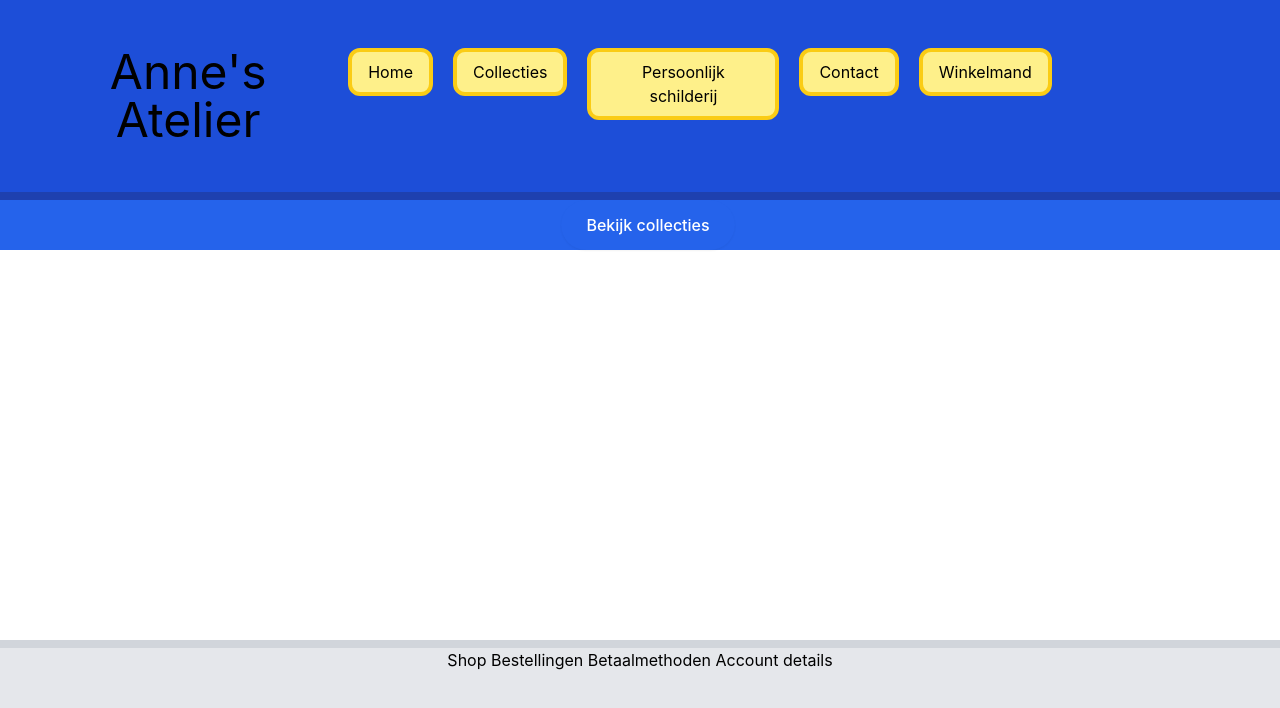
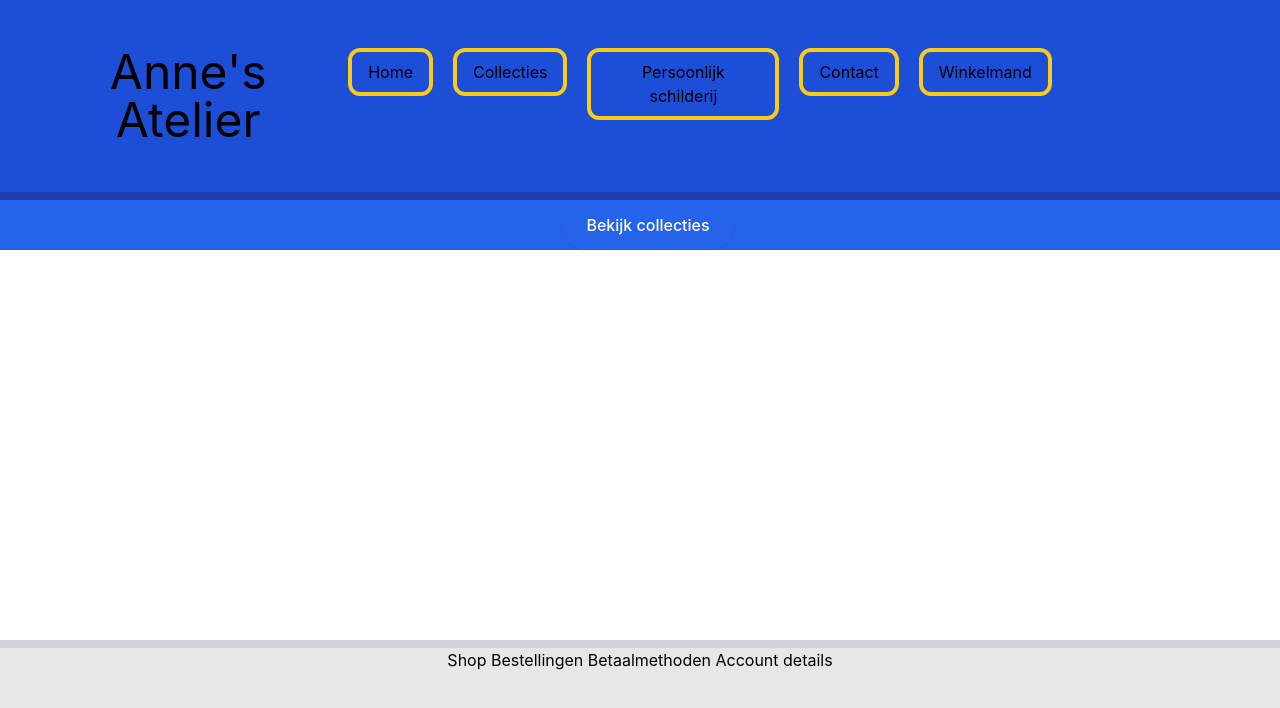
Before and after one commit to gijs-ve/projectBreughel, a React (Create React App) app in the folder client/: page / in a window 1280 px wide. Shown: the top 708 px of the page. Built offline with nearby package versions, Linux system fonts and the light colour scheme.

Commit message:
feat: color

```diff
--- a/client/src/navbar/NavButton.tsx
+++ b/client/src/navbar/NavButton.tsx
@@ -1,7 +1,11 @@
-export const NavButton = (p: { text: string }) => {
-    const { text } = p;
+export const NavButton = (p: { text: string; hasToken: boolean }) => {
+    const { text, hasToken } = p;
+    const color = hasToken ? 'red' : 'yellow';
+    console.log(color, text);
     return (
-        <div className="border-4 rounded-xl border-yellow-400 max-w-48 px-4 py-2 bg-yellow-200">
+        <div
+            className={`border-4 rounded-xl border-yellow-400 max-w-48 px-4 py-2 bg-${color}-200`}
+        >
             {text}
         </div>
     );
--- a/client/src/navbar/Navbar.tsx
+++ b/client/src/navbar/Navbar.tsx
@@ -11,9 +11,10 @@ const Navbar = () => {
     const token = useAppSelector(selectToken);
     const Links: ReactElement[] = pages.map((i: Page) => {
         if (i.inNavbar || token) {
+            const isRed = token && !i.inNavbar ? true : false;
             return (
                 <Link key={i.path} to={i.path}>
-                    <NavButton text={i.navText} />
+                    <NavButton hasToken={isRed} text={i.navText} />
                 </Link>
             );
         }
```
